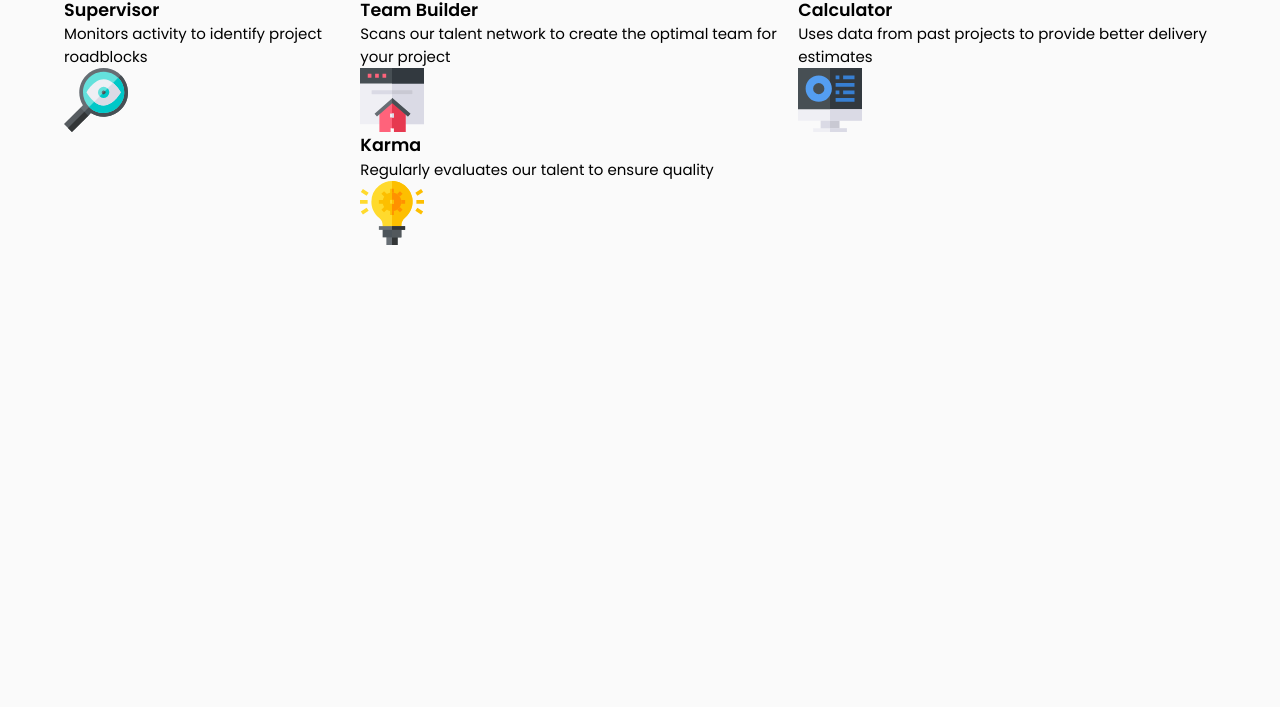
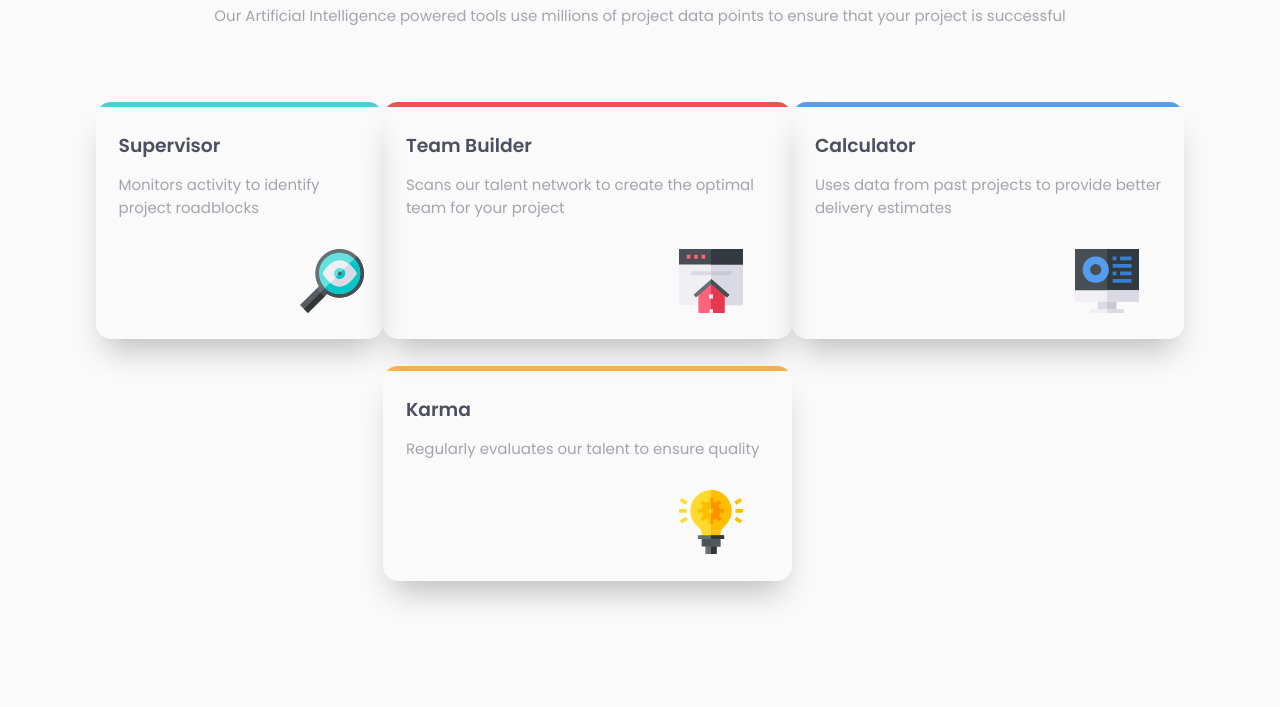
Before and after one commit to JuanMartinRivas/four-card-feature-section-master, a website built with Parcel: page index.html in a window 1280 px wide. Shown: the part 183-890 px from the top of the page. Built offline with nearby package versions, Linux system fonts and the light colour scheme.

Commit message:
Styling main section

```diff
--- a/app/scss/_global.scss
+++ b/app/scss/_global.scss
@@ -7,9 +7,19 @@ body {
   background-color: $very-light-gray;
 }
 
+h1,
+h2,
+h3 {
+  color: $very-dark-blue;
+}
+
+p {
+  color: $grayish-blue;
+}
+
 .container {
   margin: 0 auto;
-  width: 90%;
+  width: 85%;
   max-width: 1200px;
 }
 
--- a/app/scss/_header.scss
+++ b/app/scss/_header.scss
@@ -9,4 +9,9 @@ header {
             font-weight: 600;
         }
     }
+
+    .header-text {
+        text-align: center;
+        margin-top: 2em;
+    }
 }
--- a/app/scss/_main.scss
+++ b/app/scss/_main.scss
@@ -0,0 +1,58 @@
+main {
+    margin-top: 5em;
+
+    .card {
+        position: relative;
+        box-shadow: 0px 20px 32px -10px rgba(0, 0, 0, 0.25);
+        margin-bottom: 1.75em;
+        border-radius: 15px;
+        overflow: hidden;
+        padding: 2em 1.5em 1.75em;
+
+        .card-title {
+            margin-bottom: .75em;
+            font-size: 1.25rem;
+        }
+
+        .card-text {
+            margin-bottom: 2em;
+        }
+
+        .top-line {
+            position: absolute;
+            top: 0;
+            left: 0;
+            width: 100%;
+            height: 5px;
+        }
+
+        .card-image {
+            position: relative;
+            left: 75%;
+        }
+    }
+
+    #supervisor {
+        .top-line {
+            background-color: $cyan;
+        }
+    }
+
+    #team-builder {
+        .top-line {
+            background-color: $red;
+        }
+    }
+
+    #karma {
+        .top-line {
+            background-color: $orange;
+        }
+    }
+
+    #calculator {
+        .top-line {
+            background-color: $blue;
+        }
+    }
+}
--- a/index.html
+++ b/index.html
@@ -24,6 +24,7 @@
     <div class="container row">
       <section class="column-1">
         <div class="card" id="supervisor">
+          <div class="top-line"></div>
           <h3 class="card-title">Supervisor</h3>
           <p class="card-text">Monitors activity to identify project roadblocks</p>
           <img src="./images/icon-supervisor.svg" alt="Icon supervisor" class="card-image">
@@ -31,11 +32,13 @@
       </section>
       <section class="column-2">
         <div class="card" id="team-builder">
+          <div class="top-line"></div>
           <h3 class="card-title">Team Builder</h3>
           <p class="card-text">Scans our talent network to create the optimal team for your project</p>
           <img src="./images/icon-team-builder.svg" alt="Icon team builder" class="card-image">
         </div>
         <div class="card" id="karma">
+          <div class="top-line"></div>
           <h3 class="card-title">Karma</h3>
           <p class="card-text">Regularly evaluates our talent to ensure quality</p>
           <img src="./images/icon-karma.svg" alt="Icon karma" class="card-image">
@@ -43,6 +46,7 @@
       </section>
       <section class="column-3">
         <div class="card" id="calculator">
+          <div class="top-line"></div>
           <h3 class="card-title">Calculator</h3>
           <p class="card-text">Uses data from past projects to provide better delivery estimates</p>
           <img src="./images/icon-calculator.svg" alt="Icon calculator" class="card-image">
```
